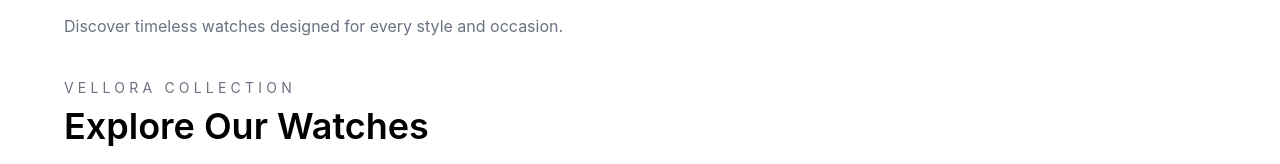
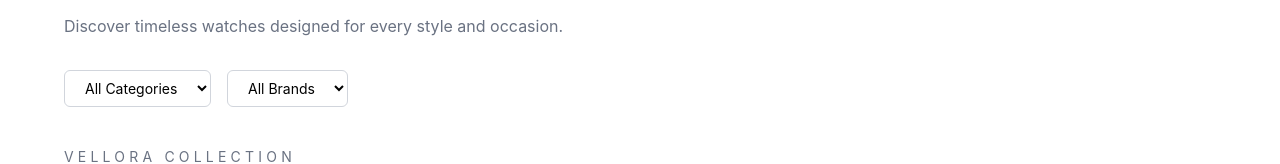
Before and after one commit to rrasik606-creator/E-commerce-project-, a React (Vite) app: page /products in a window 1280 px wide. Shown: the part 217-381 px from the top of the page. Built offline with nearby package versions, Linux system fonts and the light colour scheme; data requests are answered from the project's data file.

Commit message:
filter added based on my brand name and also the type in my product page

```diff
--- a/src/pages/user/home.jsx
+++ b/src/pages/user/home.jsx
@@ -1,5 +1,6 @@
 import React, { useState } from 'react'
 import { ShieldCheck,Truck,RotateCcw,Headphones,ArrowRight,ChevronLeft,ChevronRight } from 'lucide-react'
+import { useNavigate } from 'react-router-dom'
 
 const trustBadges = [
   { icon: ShieldCheck, title: "100% Authentic", subtitle: "Original watches only" },
@@ -9,13 +10,15 @@
 ];
 
 const categories = [
-  { name: "Sports Watches", image: "https://placehold.co/400x400/dcdcdc/1a1a1a?text=Smart+Watch" },
-  { name: "Casual Watches", image: "https://placehold.co/400x400/e3ded2/1a1a1a?text=Casual+Watch" },
+  { name: "Sports Watches", type: "sports", image: "https://placehold.co/400x400/dcdcdc/1a1a1a?text=Sports+Watch" },
+  { name: "Casual Watches", type: "casual", image: "https://placehold.co/400x400/e3ded2/1a1a1a?text=Casual+Watch" },
 ];
 
 const Home = () => {
 
   const [slide, setSlide] = useState(1);
+
+  const navigate = useNavigate();
 
   const totalSlides = 3;
 
@@ -38,7 +41,11 @@
             <p className="text-gray-600 mb-8 leading-relaxed">
               Crafted for those who value style, precision and every moment.
             </p>
-            <button className="inline-flex items-center gap-2 rounded-md bg-gray-900 text-white px-6 py-3 text-sm font-medium hover:bg-gray-800 transition-colors">
+
+            <button
+              onClick={() => navigate("/products")}
+              className="inline-flex items-center gap-2 rounded-md bg-gray-900 text-white px-6 py-3 text-sm font-medium hover:bg-gray-800 transition-colors"
+            >
               Shop Now
               <ArrowRight className="h-4 w-4" />
             </button>
@@ -55,6 +62,7 @@
 
         <div className="absolute bottom-6 right-6 md:right-16 flex items-center gap-3 text-sm text-gray-500">
           <span>0{slide} / 0{totalSlides}</span>
+
           <button
             onClick={prevSlide}
             aria-label="Previous slide"
@@ -62,6 +70,7 @@
           >
             <ChevronLeft className="h-4 w-4" />
           </button>
+
           <button
             onClick={nextSlide}
             aria-label="Next slide"
@@ -79,6 +88,7 @@
           {trustBadges.map(({ icon: Icon, title, subtitle }) => (
             <div key={title} className="flex items-center gap-4 px-6 md:px-10 py-8">
               <Icon className="h-6 w-6 text-gray-800 shrink-0" />
+
               <div>
                 <p className="text-sm font-medium text-gray-900">{title}</p>
                 <p className="text-xs text-gray-500">{subtitle}</p>
@@ -93,10 +103,19 @@
       <section className="max-w-7xl mx-auto px-6 md:px-10 py-14">
         <div className="flex items-end justify-between mb-8">
           <div>
-            <p className="text-xs tracking-[0.2em] text-gray-400 mb-2">FEATURED COLLECTION</p>
-            <h2 className="text-3xl font-bold">Find Your Perfect Watch</h2>
+            <p className="text-xs tracking-[0.2em] text-gray-400 mb-2">
+              FEATURED COLLECTION
+            </p>
+
+            <h2 className="text-3xl font-bold">
+              Find Your Perfect Watch
+            </h2>
           </div>
-          <button className="hidden sm:flex items-center gap-1 text-sm font-medium text-gray-800 hover:text-gray-600">
+
+          <button
+            onClick={() => navigate("/products")}
+            className="hidden sm:flex items-center gap-1 text-sm font-medium text-gray-800 hover:text-gray-600"
+          >
             View All
             <ArrowRight className="h-4 w-4" />
           </button>
@@ -106,6 +125,7 @@
           {categories.map((cat) => (
             <button
               key={cat.name}
+              onClick={() => navigate(`/products?type=${cat.type}`)}
               className="group text-left rounded-lg overflow-hidden border border-gray-100 hover:shadow-md transition-shadow"
             >
               <div className="aspect-square bg-gray-100 overflow-hidden">
@@ -115,14 +135,19 @@
                   className="h-full w-full object-cover group-hover:scale-105 transition-transform duration-300"
                 />
               </div>
+
               <div className="flex items-center justify-between px-4 py-3">
-                <span className="text-sm font-medium text-gray-900">{cat.name}</span>
+                <span className="text-sm font-medium text-gray-900">
+                  {cat.name}
+                </span>
+
                 <ArrowRight className="h-4 w-4 text-gray-400 group-hover:translate-x-0.5 transition-transform" />
               </div>
             </button>
           ))}
         </div>
       </section>
+
     </div>
   )
 }
--- a/src/pages/user/products.jsx
+++ b/src/pages/user/products.jsx
@@ -1,24 +1,30 @@
 import React from 'react';
 import axios from 'axios';
-import {useQuery} from '@tanstack/react-query';
+import { useQuery } from '@tanstack/react-query';
+import { useSearchParams } from 'react-router-dom';
 import Productgrid from '../../components/productgrid';
 
-const API_URL="http://localhost:3001/products";
+const API_URL = "http://localhost:3001/products";
 
 const Products = () => {
 
-    const getProduct=async()=>{
-        const response=await axios.get(API_URL);
-        return response.data
+    const [searchParams, setSearchParams] = useSearchParams();
+
+    const category = searchParams.get("category") || "";
+    const brand = searchParams.get("brand") || "";
+
+    const getProduct = async () => {
+        const response = await axios.get(API_URL);
+        return response.data;
     };
 
-    const {data:products=[],isLoading,isError}=useQuery({
-        queryKey:["products"],
-        queryFn:getProduct
+    const { data: products = [], isLoading, isError } = useQuery({
+        queryKey: ["products"],
+        queryFn: getProduct
     });
 
-    if(isLoading){
-        return(
+    if (isLoading) {
+        return (
             <div className='min-h-screen flex items-center justify-center'>
                 <p className='text-gray-500 text-lg'>
                     Loading products...
@@ -27,8 +33,8 @@
         )
     }
 
-    if(isError){
-        return(
+    if (isError) {
+        return (
             <div className='min-h-screen flex items-center justify-center'>
                 <p className='text-red-500 text-lg'>
                     Failed to load products
@@ -36,23 +42,124 @@
             </div>
         )
     }
+
+    // Get unique brands from products
+    const brands = [
+        ...new Set(
+            products
+                .map((product) => product.brand)
+                .filter(Boolean)
+        )
+    ];
+
+    // Filter products
+    const filteredProducts = products.filter((product) => {
+
+        const categoryMatch = category
+            ? product.type === category
+            : true;
+
+        const brandMatch = brand
+            ? product.brand === brand
+            : true;
+
+        return categoryMatch && brandMatch;
+    });
+
+    // Category change
+    const handleCategoryChange = (e) => {
+
+        const value = e.target.value;
+
+        if (value) {
+            searchParams.set("category", value);
+        } else {
+            searchParams.delete("category");
+        }
+
+        setSearchParams(searchParams);
+    };
+
+    // Brand change
+    const handleBrandChange = (e) => {
+
+        const value = e.target.value;
+
+        if (value) {
+            searchParams.set("brand", value);
+        } else {
+            searchParams.delete("brand");
+        }
+
+        setSearchParams(searchParams);
+    };
+
     return (
         <div className='min-h-screen bg-white'>
 
             {/* page header */}
             <div className='px-6 md:px-10 lg:px-16 pt-10'>
+
                 <h1 className='text-4xl md:text-5xl font-semibold text-gray-900'>
                     Watches
                 </h1>
+
                 <p className='text-gray-500 mt-3 max-w-xl'>
                     Discover timeless watches designed for every style and occasion.
                 </p>
+
             </div>
 
-      {/* send product to productgrid */}
-      <Productgrid products={products}/>
+
+            {/* filters */}
+            <div className='px-6 md:px-10 lg:px-16 mt-8 flex flex-wrap gap-4'>
+
+                {/* Category */}
+                <select
+                    value={category}
+                    onChange={handleCategoryChange}
+                    className='border border-gray-300 rounded-md px-4 py-2 text-sm outline-none'
+                >
+                    <option value=''>All Categories</option>
+
+                    <option value='sports'>
+                        Sports
+                    </option>
+
+                    <option value='casual'>
+                        Casual
+                    </option>
+
+                </select>
+
+
+                {/* Brand */}
+                <select
+                    value={brand}
+                    onChange={handleBrandChange}
+                    className='border border-gray-300 rounded-md px-4 py-2 text-sm outline-none'
+                >
+                    <option value=''>All Brands</option>
+
+                    {brands.map((brandName) => (
+                        <option
+                            key={brandName}
+                            value={brandName}
+                        >
+                            {brandName}
+                        </option>
+                    ))}
+
+                </select>
+
+            </div>
+
+
+            {/* send filtered products to productgrid */}
+            <Productgrid products={filteredProducts} />
+
         </div>
     )
 }
 
-export default Products
+export default Products;
```
Lines whose indentation alone changed are shown as unchanged.
